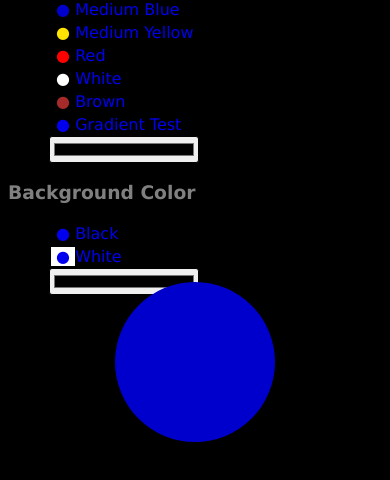
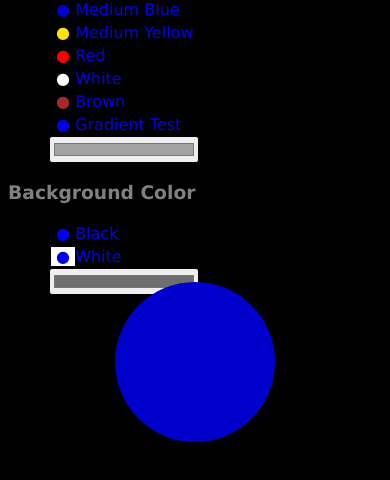
Before and after one commit to jgpacker/digital-kasina, a plain HTML site: page kasina.html in a window 390 px wide. Shown: the part 60-540 px from the top of the page. Drawn offline with Linux system fonts and the light colour scheme.

Commit message:
Added default values for Custom Background/Color, instead of defaulting to black. Kasina now is position:fixed, so it always stays centered on mobile phones, even when zooming.

```diff
--- a/kasina.html
+++ b/kasina.html
@@ -12,7 +12,7 @@ body {
   color:gray;
 }
 .absolute-center {
-  position:absolute;
+  position:fixed;
   top: 0; left: 0; bottom: 0; right: 0;
   margin:auto;
   height:100%;
@@ -86,7 +86,7 @@ svg {
   <a class="color-option" data-color="url(#grad)" href="#">Gradient Test</a>
   </li>
   <li>
-  <input class="color-option" type="color" placeholder="Custom Hex Color" />
+  <input class="color-option" type="color" placeholder="Custom Hex Color" value="#A2A2A2" />
   </li>
 </ul>
 <h3>Background Color</h3>
@@ -98,7 +98,7 @@ svg {
   <a class="background-color-option" data-color="white" href="#">White</a>
   </li>
   <li>
-  <input class="background-color-option" type="color" placeholder="Custom Hex Color" />
+  <input class="background-color-option" type="color" placeholder="Custom Hex Color" value="#6E6E6E" />
   </li>
 </ul>
 </div>
```
Also changed, not shown: kasinaSimple.html (+1 -1 lines).
